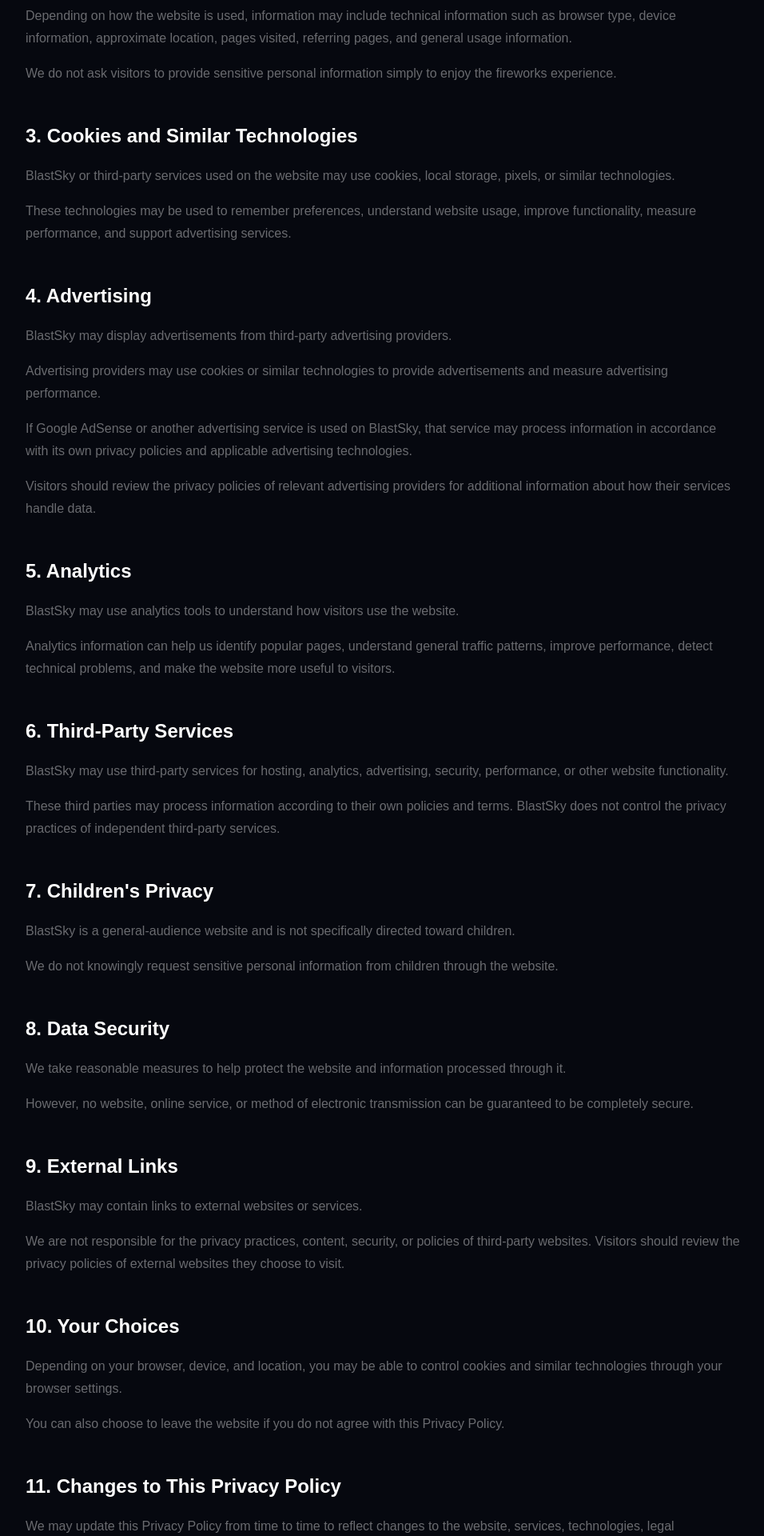
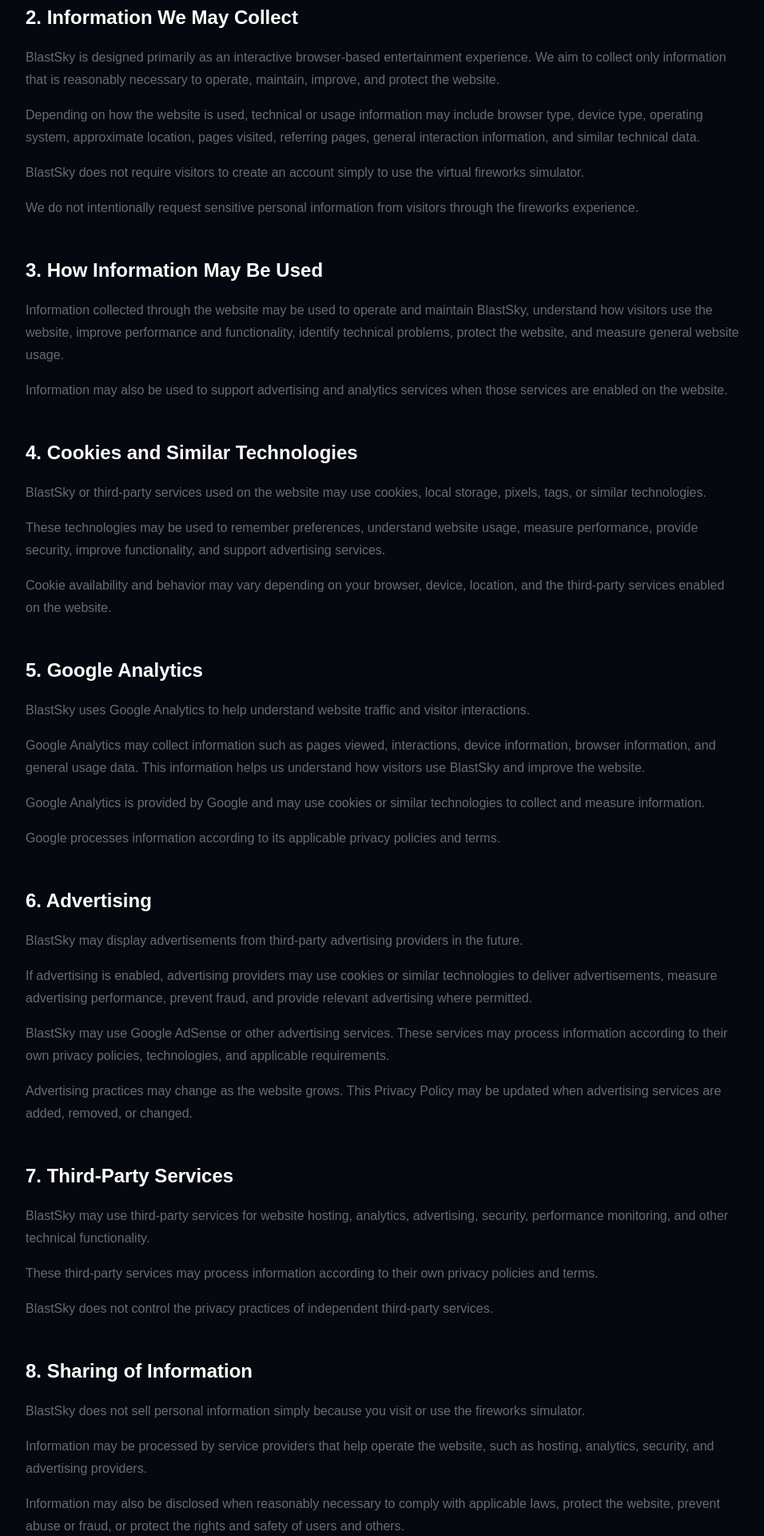
Before and after one commit to srajesh1330/blastsky, a Next.js app: page /privacy in a window 1280 px wide. Shown: the part 800-2720 px from the top of the page at 80% size, without its empty margins (160-1116 px from the left). Built offline with nearby package versions, Linux system fonts and the light colour scheme.

Commit message:
Improve BlastSky privacy policy

```diff
--- a/app/privacy/page.tsx
+++ b/app/privacy/page.tsx
@@ -2,9 +2,19 @@
 import Link from "next/link";
 
 export const metadata: Metadata = {
-  title: "Privacy Policy | BlastSky",
+  title: "Privacy Policy",
   description:
-    "Read the BlastSky Privacy Policy and learn how information is handled when you use our website.",
+    "Read the BlastSky Privacy Policy to learn how information, cookies, analytics, advertising, and third-party services may be handled when you use our website.",
+  alternates: {
+    canonical: "/privacy",
+  },
+  openGraph: {
+    title: "Privacy Policy | BlastSky",
+    description:
+      "Learn how BlastSky handles information, cookies, analytics, advertising, and third-party services.",
+    url: "https://blastsky.vercel.app/privacy",
+    type: "website",
+  },
 };
 
 export default function PrivacyPage() {
@@ -16,6 +26,7 @@
           <Link
             href="/"
             className="flex items-center gap-3"
+            aria-label="BlastSky home"
           >
             <span className="text-3xl">🎆</span>
 
@@ -45,7 +56,12 @@
           </h1>
 
           <p className="mt-5 text-sm text-white/35">
-            Last updated: August 31, 2026
+            Last updated: September 2, 2026
+          </p>
+
+          <p className="mt-6 max-w-2xl text-sm leading-7 text-white/40 sm:text-base">
+            This Privacy Policy explains how information may be collected,
+            used, and handled when you visit or use BlastSky.
           </p>
         </div>
       </section>
@@ -53,190 +69,288 @@
       {/* Content */}
       <section className="border-y border-white/5 bg-white/[0.015] px-5 py-14 sm:px-8 sm:py-20">
         <div className="mx-auto max-w-4xl space-y-12">
-
           {/* Introduction */}
           <PolicySection title="1. Introduction">
             <p>
-              Welcome to BlastSky. This Privacy Policy explains how
-              information may be collected, used, and handled when you
-              visit or use the BlastSky website.
+              Welcome to BlastSky. BlastSky is an interactive,
+              browser-based virtual fireworks experience.
             </p>
 
             <p>
-              By using BlastSky, you acknowledge that you have read
-              and understood this Privacy Policy.
+              This Privacy Policy explains what types of information may be
+              collected when you use the website, how that information may be
+              used, and the choices that may be available to you.
+            </p>
+
+            <p>
+              By using BlastSky, you acknowledge that you have read and
+              understood this Privacy Policy.
             </p>
           </PolicySection>
 
           {/* Information */}
           <PolicySection title="2. Information We May Collect">
             <p>
-              BlastSky is designed primarily as an interactive
-              browser-based fireworks experience. We aim to collect
-              only information that is reasonably necessary to operate,
-              maintain, improve, and protect the website.
+              BlastSky is designed primarily as an interactive browser-based
+              entertainment experience. We aim to collect only information
+              that is reasonably necessary to operate, maintain, improve, and
+              protect the website.
             </p>
 
             <p>
-              Depending on how the website is used, information may
-              include technical information such as browser type,
-              device information, approximate location, pages visited,
-              referring pages, and general usage information.
+              Depending on how the website is used, technical or usage
+              information may include browser type, device type, operating
+              system, approximate location, pages visited, referring pages,
+              general interaction information, and similar technical data.
             </p>
 
             <p>
-              We do not ask visitors to provide sensitive personal
-              information simply to enjoy the fireworks experience.
+              BlastSky does not require visitors to create an account simply
+              to use the virtual fireworks simulator.
+            </p>
+
+            <p>
+              We do not intentionally request sensitive personal information
+              from visitors through the fireworks experience.
+            </p>
+          </PolicySection>
+
+          {/* How Information Is Used */}
+          <PolicySection title="3. How Information May Be Used">
+            <p>
+              Information collected through the website may be used to
+              operate and maintain BlastSky, understand how visitors use the
+              website, improve performance and functionality, identify
+              technical problems, protect the website, and measure general
+              website usage.
+            </p>
+
+            <p>
+              Information may also be used to support advertising and
+              analytics services when those services are enabled on the
+              website.
             </p>
           </PolicySection>
 
           {/* Cookies */}
-          <PolicySection title="3. Cookies and Similar Technologies">
+          <PolicySection title="4. Cookies and Similar Technologies">
             <p>
-              BlastSky or third-party services used on the website may
-              use cookies, local storage, pixels, or similar technologies.
+              BlastSky or third-party services used on the website may use
+              cookies, local storage, pixels, tags, or similar technologies.
             </p>
 
             <p>
               These technologies may be used to remember preferences,
-              understand website usage, improve functionality, measure
-              performance, and support advertising services.
+              understand website usage, measure performance, provide security,
+              improve functionality, and support advertising services.
+            </p>
+
+            <p>
+              Cookie availability and behavior may vary depending on your
+              browser, device, location, and the third-party services enabled
+              on the website.
+            </p>
+          </PolicySection>
+
+          {/* Google Analytics */}
+          <PolicySection title="5. Google Analytics">
+            <p>
+              BlastSky uses Google Analytics to help understand website
+              traffic and visitor interactions.
+            </p>
+
+            <p>
+              Google Analytics may collect information such as pages viewed,
+              interactions, device information, browser information, and
+              general usage data. This information helps us understand how
+              visitors use BlastSky and improve the website.
+            </p>
+
+            <p>
+              Google Analytics is provided by Google and may use cookies or
+              similar technologies to collect and measure information.
+            </p>
+
+            <p>
+              Google processes information according to its applicable
+              privacy policies and terms.
             </p>
           </PolicySection>
 
           {/* Advertising */}
-          <PolicySection title="4. Advertising">
+          <PolicySection title="6. Advertising">
             <p>
               BlastSky may display advertisements from third-party
+              advertising providers in the future.
+            </p>
+
+            <p>
+              If advertising is enabled, advertising providers may use
+              cookies or similar technologies to deliver advertisements,
+              measure advertising performance, prevent fraud, and provide
+              relevant advertising where permitted.
+            </p>
+
+            <p>
+              BlastSky may use Google AdSense or other advertising services.
+              These services may process information according to their own
+              privacy policies, technologies, and applicable requirements.
+            </p>
+
+            <p>
+              Advertising practices may change as the website grows. This
+              Privacy Policy may be updated when advertising services are
+              added, removed, or changed.
+            </p>
+          </PolicySection>
+
+          {/* Third Party Services */}
+          <PolicySection title="7. Third-Party Services">
+            <p>
+              BlastSky may use third-party services for website hosting,
+              analytics, advertising, security, performance monitoring, and
+              other technical functionality.
+            </p>
+
+            <p>
+              These third-party services may process information according to
+              their own privacy policies and terms.
+            </p>
+
+            <p>
+              BlastSky does not control the privacy practices of independent
+              third-party services.
+            </p>
+          </PolicySection>
+
+          {/* Data Sharing */}
+          <PolicySection title="8. Sharing of Information">
+            <p>
+              BlastSky does not sell personal information simply because you
+              visit or use the fireworks simulator.
+            </p>
+
+            <p>
+              Information may be processed by service providers that help
+              operate the website, such as hosting, analytics, security, and
               advertising providers.
             </p>
 
             <p>
-              Advertising providers may use cookies or similar
-              technologies to provide advertisements and measure
-              advertising performance.
-            </p>
-
-            <p>
-              If Google AdSense or another advertising service is used
-              on BlastSky, that service may process information in
-              accordance with its own privacy policies and applicable
-              advertising technologies.
-            </p>
-
-            <p>
-              Visitors should review the privacy policies of relevant
-              advertising providers for additional information about
-              how their services handle data.
-            </p>
-          </PolicySection>
-
-          {/* Analytics */}
-          <PolicySection title="5. Analytics">
-            <p>
-              BlastSky may use analytics tools to understand how
-              visitors use the website.
-            </p>
-
-            <p>
-              Analytics information can help us identify popular pages,
-              understand general traffic patterns, improve performance,
-              detect technical problems, and make the website more
-              useful to visitors.
-            </p>
-          </PolicySection>
-
-          {/* Third Party */}
-          <PolicySection title="6. Third-Party Services">
-            <p>
-              BlastSky may use third-party services for hosting,
-              analytics, advertising, security, performance, or other
-              website functionality.
-            </p>
-
-            <p>
-              These third parties may process information according to
-              their own policies and terms. BlastSky does not control
-              the privacy practices of independent third-party services.
+              Information may also be disclosed when reasonably necessary to
+              comply with applicable laws, protect the website, prevent
+              abuse or fraud, or protect the rights and safety of users and
+              others.
             </p>
           </PolicySection>
 
           {/* Children's Privacy */}
-          <PolicySection title="7. Children's Privacy">
+          <PolicySection title="9. Children's Privacy">
             <p>
-              BlastSky is a general-audience website and is not
-              specifically directed toward children.
+              BlastSky is a general-audience website and is not specifically
+              directed toward children.
             </p>
 
             <p>
-              We do not knowingly request sensitive personal information
-              from children through the website.
+              We do not knowingly request sensitive personal information from
+              children through the website.
+            </p>
+
+            <p>
+              If you believe that a child has provided personal information
+              through BlastSky, please contact us so that the matter can be
+              reviewed.
             </p>
           </PolicySection>
 
           {/* Security */}
-          <PolicySection title="8. Data Security">
+          <PolicySection title="10. Data Security">
             <p>
-              We take reasonable measures to help protect the website
-              and information processed through it.
+              We take reasonable measures to help protect the website and
+              information processed through it.
             </p>
 
             <p>
-              However, no website, online service, or method of
-              electronic transmission can be guaranteed to be completely
-              secure.
+              However, no website, online service, or method of electronic
+              transmission can be guaranteed to be completely secure.
             </p>
           </PolicySection>
 
           {/* External Links */}
-          <PolicySection title="9. External Links">
+          <PolicySection title="11. External Links">
             <p>
-              BlastSky may contain links to external websites or
-              services.
+              BlastSky may contain links to external websites or services.
             </p>
 
             <p>
-              We are not responsible for the privacy practices,
-              content, security, or policies of third-party websites.
+              We are not responsible for the privacy practices, content,
+              security, or policies of third-party websites.
+            </p>
+
+            <p>
               Visitors should review the privacy policies of external
               websites they choose to visit.
             </p>
           </PolicySection>
 
           {/* Your Choices */}
-          <PolicySection title="10. Your Choices">
+          <PolicySection title="12. Your Choices and Privacy Rights">
             <p>
-              Depending on your browser, device, and location, you may
-              be able to control cookies and similar technologies through
-              your browser settings.
+              Depending on your browser, device, and location, you may be able
+              to control cookies and similar technologies through your browser
+              settings.
             </p>
 
             <p>
-              You can also choose to leave the website if you do not
-              agree with this Privacy Policy.
+              Depending on applicable law, you may have rights relating to
+              personal information, including rights to access, correct,
+              delete, restrict, or object to certain processing.
+            </p>
+
+            <p>
+              If you have a privacy-related request or question, you can
+              contact us through the Contact page.
+            </p>
+          </PolicySection>
+
+          {/* International Visitors */}
+          <PolicySection title="13. International Visitors">
+            <p>
+              BlastSky may be accessed by visitors from different countries
+              and regions.
+            </p>
+
+            <p>
+              Depending on where you live, different privacy laws and
+              protections may apply to the processing of your information.
+            </p>
+
+            <p>
+              Where required, appropriate consent or privacy controls may be
+              provided for applicable visitors and services.
             </p>
           </PolicySection>
 
           {/* Changes */}
-          <PolicySection title="11. Changes to This Privacy Policy">
+          <PolicySection title="14. Changes to This Privacy Policy">
             <p>
-              We may update this Privacy Policy from time to time to
-              reflect changes to the website, services, technologies,
-              legal requirements, or other operational needs.
+              We may update this Privacy Policy from time to time to reflect
+              changes to the website, services, technologies, legal
+              requirements, or other operational needs.
             </p>
 
             <p>
-              When changes are made, the updated version will be
-              published on this page with a revised update date.
+              When changes are made, the updated version will be published on
+              this page with a revised update date.
             </p>
           </PolicySection>
 
           {/* Contact */}
-          <PolicySection title="12. Contact">
+          <PolicySection title="15. Contact">
             <p>
-              If you have questions about this Privacy Policy or the
-              privacy practices of BlastSky, you can contact us through
-              the contact information provided on our Contact page.
+              If you have questions about this Privacy Policy or the privacy
+              practices of BlastSky, you can contact us through the contact
+              information provided on our Contact page.
             </p>
 
             <Link
@@ -254,12 +368,12 @@
             </h2>
 
             <p className="mt-4 text-sm leading-7 text-white/35">
-              This page provides general information about privacy
-              practices for BlastSky. It is not legal advice. Before
-              launching the website commercially, review this policy
-              against the actual services, advertising providers,
-              analytics tools, cookies, and legal requirements that
-              apply to your website and visitors.
+              This Privacy Policy provides general information about the
+              privacy practices of BlastSky. It is not legal advice. You
+              should review this policy against the actual services,
+              analytics tools, advertising providers, cookies, consent
+              mechanisms, and legal requirements that apply to your website
+              and visitors.
             </p>
           </div>
         </div>
```
